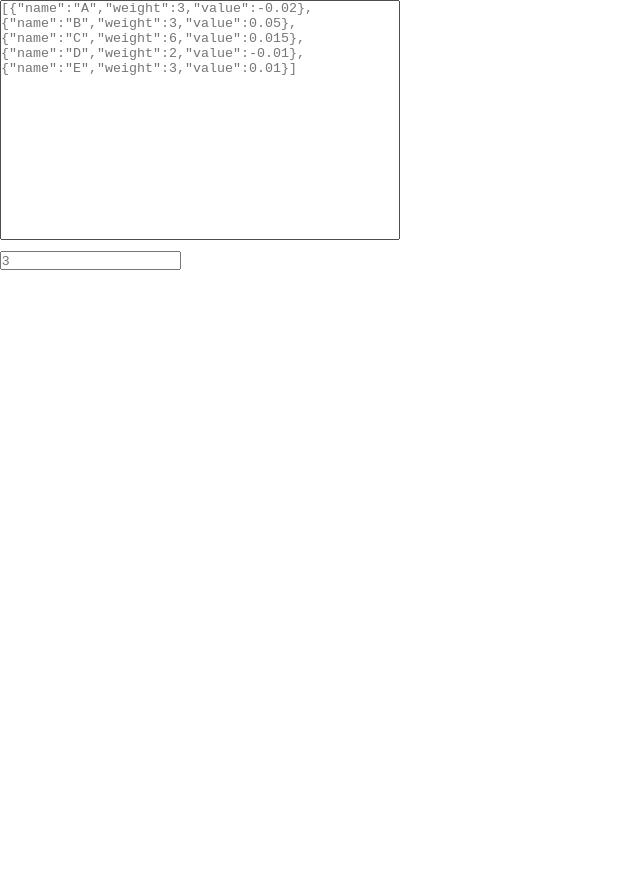
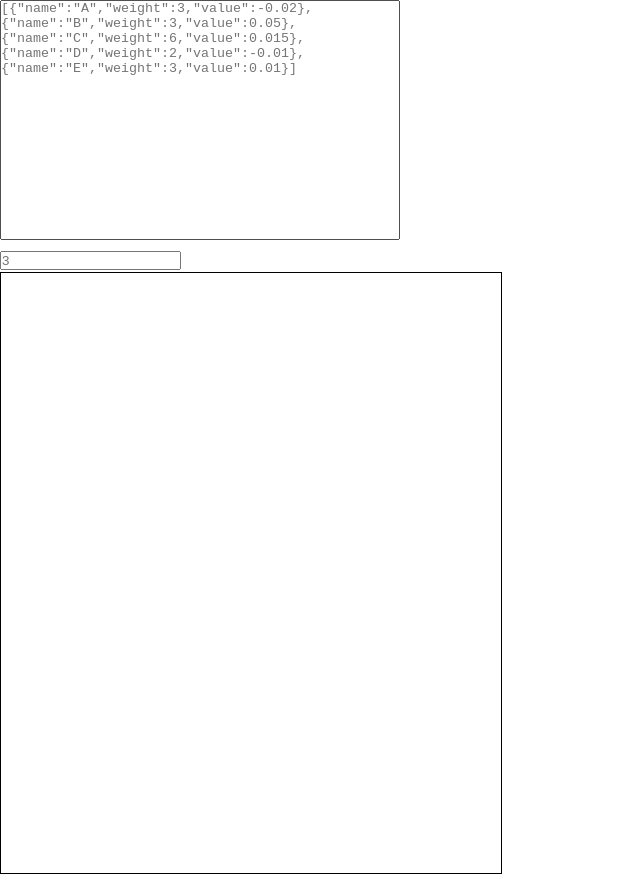
Before and after one commit to fongchinghinunsw/treemap-generator, a React (Create React App) app: page / in a window 1280 px wide. Shown: the whole page, without its empty margins (0-640 px from the left). Before the commit the page ends 800 px from the top, so only its background shows below. Built offline with nearby package versions, Linux system fonts and the light colour scheme.

Commit message:
add draft Treemap component

```diff
--- /dev/null
+++ b/src/components/Treemap/Treemap.module.scss
@@ -0,0 +1,3 @@
+#treemap {
+  border: 1px solid black;
+}
--- /dev/null
+++ b/src/components/Treemap/Treemap.tsx
@@ -0,0 +1,62 @@
+import { useEffect, useRef } from "react";
+import {
+  sortTreemapObjectsByWeight,
+  getWeightStatus,
+} from "../../utils/treemap-utils";
+import styles from "./Treemap.module.scss";
+
+type Props = {
+  jsonInput: string;
+  rowInput: string;
+};
+
+const Treemap: React.FC<Props> = ({ jsonInput, rowInput }) => {
+  // fixed canvas width for now
+  const canvasWidth = 500;
+  const canvasHeight = 600;
+  var canvasRef = useRef<HTMLCanvasElement>(null);
+
+  useEffect(() => {
+    var canvas = canvasRef.current as HTMLCanvasElement;
+    try {
+      var treemapObjects = JSON.parse(jsonInput);
+      const numberOfRow = parseInt(rowInput);
+
+      // sort the array of objects based on the weights
+      sortTreemapObjectsByWeight(treemapObjects);
+
+      // get the sum of weights and the highest weight in the array
+      const { totalWeight, highestWeight } = getWeightStatus(treemapObjects);
+
+      // the minimum amount of weights each row should contain in average
+      var averageWeightPerRow = Math.ceil(totalWeight / numberOfRow);
+
+      // the actual minimum amount of weights each row
+      var weightPerRow =
+        averageWeightPerRow < highestWeight
+          ? highestWeight
+          : averageWeightPerRow;
+
+      // the number of px per weight unit
+      var widthPerWeightUnit = canvas.width / weightPerRow;
+
+      // each rectangle has the same height
+      var heightPerRow = canvasHeight / numberOfRow;
+
+      console.log(heightPerRow, widthPerWeightUnit);
+    } catch (err) {
+      console.log(err);
+    }
+  }, [jsonInput, rowInput]);
+
+  return (
+    <canvas
+      id={styles.treemap}
+      width={canvasWidth}
+      height={canvasHeight}
+      ref={canvasRef}
+    />
+  );
+};
+
+export default Treemap;
--- a/src/components/TreemapGenerator/TreemapGenerator.tsx
+++ b/src/components/TreemapGenerator/TreemapGenerator.tsx
@@ -1,8 +1,9 @@
-import React, { useState } from "react";
+import { useState } from "react";
 
 import sampleJsonInput from "../../sample.json";
 import JsonInput from "../JsonInput/JsonInput";
 import RowInput from "../RowInput/RowInput";
+import Treemap from "../Treemap/Treemap";
 
 const TreemapGenerator = () => {
   const [jsonInput, setJsonInput] = useState("");
@@ -30,6 +31,7 @@ const TreemapGenerator = () => {
         onChange={onRowInputChangeHandler}
       />
       <br />
+      <Treemap jsonInput={jsonInput} rowInput={rowInput} />
     </>
   );
 };
--- /dev/null
+++ b/src/utils/treemap-utils.ts
@@ -0,0 +1,31 @@
+type TreemapObject = {
+  name: string;
+  weight: number;
+  value: number;
+};
+
+function sortTreemapObjectsByWeight(objects: TreemapObject[]) {
+  objects.sort((a: TreemapObject, b: TreemapObject) => {
+    var weightA = a.weight;
+    var weightB = b.weight;
+    if (weightA < weightB) return 1;
+    if (weightA > weightB) return -1;
+    return 0;
+  });
+}
+
+function getWeightStatus(objects: TreemapObject[]) {
+  var totalWeight = 0;
+  var highestWeight = 0;
+  objects.forEach((object: TreemapObject) => {
+    if (highestWeight < object.weight) {
+      highestWeight = object.weight;
+      // heaviestObject = object;
+    }
+    totalWeight += object.weight;
+  });
+  return { totalWeight, highestWeight };
+}
+
+export type { TreemapObject };
+export { sortTreemapObjectsByWeight, getWeightStatus };
```
